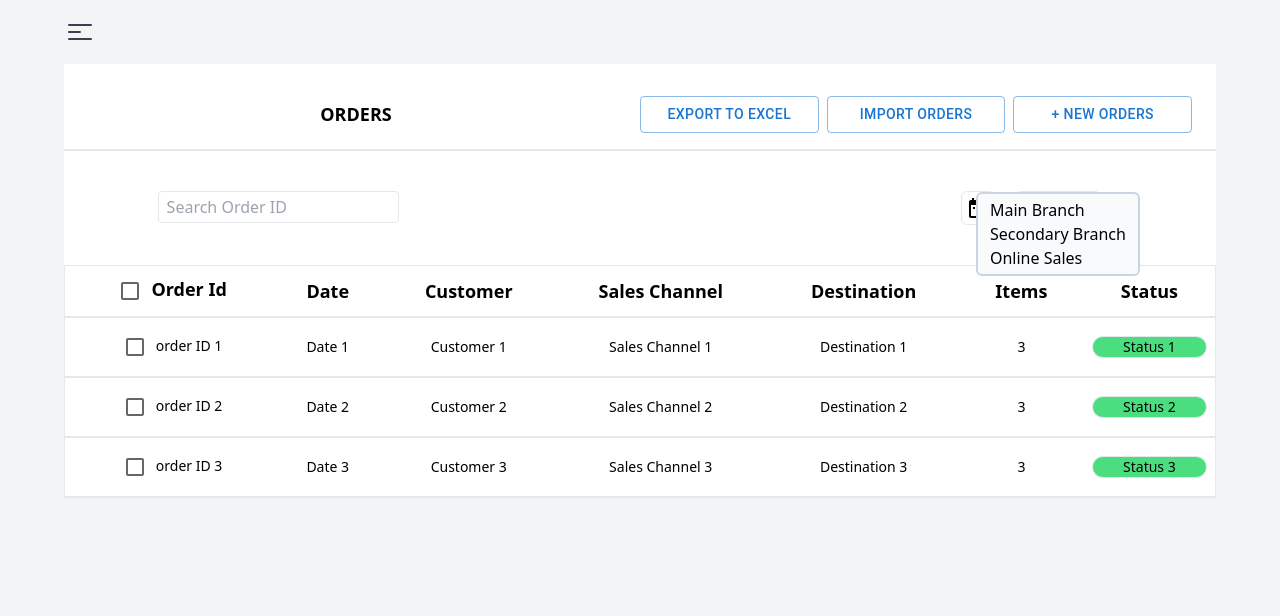
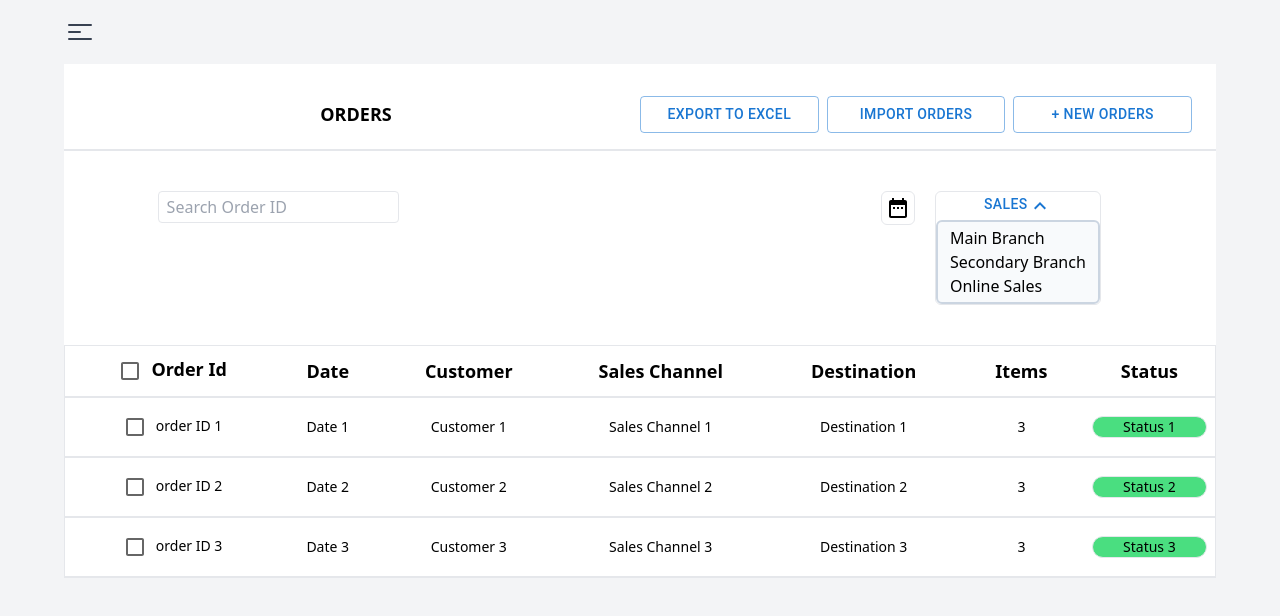
Before and after one commit to deliora25/inventory-system, a Next.js app: page /orders in a window 1280 px wide. Both pictures are taken after a click on the button "SALES". Shown: the top 616 px of the page. Built offline with nearby package versions, Linux system fonts and the light colour scheme; data requests are answered from the project's data file.

Commit message:
SalesDropdown: refactored. WIP: StatusDropdown

```diff
--- a/components/orders/Orders.tsx
+++ b/components/orders/Orders.tsx
@@ -2,12 +2,9 @@ import OrderItemList from "./OrderItemList";
 import OrdersButton from "./OrdersButton";
 
 import DateRangeIcon from "@mui/icons-material/DateRange";
-import KeyboardArrowDownIcon from "@mui/icons-material/KeyboardArrowDown";
-import KeyboardArrowUpIcon from "@mui/icons-material/KeyboardArrowUp";
-import Button from "@mui/material/Button";
 
 import { OrderItemType, SalesDataType, StatusDataType } from "@/types";
-import { useState } from "react";
+import SalesDropdown from "./dropdowns/sales/SalesDropdown";
 
 type Props = {
   data: OrderItemType[];
@@ -16,14 +13,6 @@ type Props = {
 };
 
 function Orders({ data, salesData, statusData }: Props) {
-  const [isClicked, setIsClicked] = useState(false);
-
-  const handleClick = () => {
-    setIsClicked((prev) => !prev);
-  };
-
-  console.log(salesData);
-
   return (
     <div className="w-full h-full bg-white p-">
       <div className="grid grid-cols-2 pt-8 pb-4 px-2 border-b-2">
@@ -50,33 +39,7 @@ function Orders({ data, salesData, statusData }: Props) {
           <div className="h-fit w-fit border rounded-md">
             <DateRangeIcon className="items-center justify-center h-7 w-6 m-1" />
           </div>
-          <div className="h-fit w-fit border rounded-md items-center flex flex-col">
-            <Button
-              className="h-7 w-fit px-9 m-1 font-semibold text-lg text-black"
-              onClick={() => handleClick()}
-            >
-              <div className="flex">
-                <p className="text-sm">Sales</p>
-                {isClicked ? (
-                  <KeyboardArrowUpIcon className="h-5" />
-                ) : (
-                  <KeyboardArrowDownIcon className="h-5" />
-                )}
-              </div>
-            </Button>
-            {isClicked && (
-              <div className="w-auto bg-slate-50 rounded-md fixed border-slate-300 border-2 p-1">
-                {salesData.map((item) => (
-                  <div
-                    key={item.id}
-                    className="flex flex-col w-full bg-transparent rounded-md px-2 col-span-1 cursor-pointer hover:bg-primary hover:text-white hover:border-l-2 font-md "
-                  >
-                    {item.name}
-                  </div>
-                ))}
-              </div>
-            )}
-          </div>
+          <SalesDropdown salesData={salesData} />
 
           {/* <div className="h-fit w-fit border rounded-md flex items-center">
             <Button
--- /dev/null
+++ b/components/orders/dropdowns/sales/SalesDropdown.tsx
@@ -0,0 +1,39 @@
+import { Button } from "@mui/material";
+import KeyboardArrowDownIcon from "@mui/icons-material/KeyboardArrowDown";
+import KeyboardArrowUpIcon from "@mui/icons-material/KeyboardArrowUp";
+import { useState } from "react";
+import { SalesDataType } from "@/types";
+import SalesDropdownItem from "./SalesDropdownItem";
+
+type Props = {
+  salesData: SalesDataType[];
+};
+
+function SalesDropdown({ salesData }: Props) {
+  const [isClicked, setIsClicked] = useState(false);
+
+  const handleClick = () => {
+    setIsClicked((prev) => !prev);
+  };
+
+  return (
+    <div className="h-fit w-fit border rounded-md items-center flex flex-col">
+      <Button
+        className="h-7 w-fit px-9 m-1 font-semibold text-lg text-black"
+        onClick={() => handleClick()}
+      >
+        <div className="flex">
+          <p className="text-sm">Sales</p>
+          {isClicked ? (
+            <KeyboardArrowUpIcon className="h-5" />
+          ) : (
+            <KeyboardArrowDownIcon className="h-5" />
+          )}
+        </div>
+      </Button>
+      {isClicked && <SalesDropdownItem salesData={salesData} />}
+    </div>
+  );
+}
+
+export default SalesDropdown;
--- /dev/null
+++ b/components/orders/dropdowns/sales/SalesDropdownItem.tsx
@@ -0,0 +1,22 @@
+import { SalesDataType } from "@/types";
+import React from "react";
+
+type Props = {
+  salesData: SalesDataType[];
+};
+function SalesDropdownItem({ salesData }: Props) {
+  return (
+    <div className="w-auto bg-slate-50 rounded-md border-slate-300 border-2 p-1">
+      {salesData.map((item) => (
+        <div
+          key={item.id}
+          className="flex flex-col w-full bg-transparent rounded-md px-2 col-span-1 cursor-pointer hover:bg-primary hover:text-white  font-md "
+        >
+          {item.name}
+        </div>
+      ))}
+    </div>
+  );
+}
+
+export default SalesDropdownItem;
```
